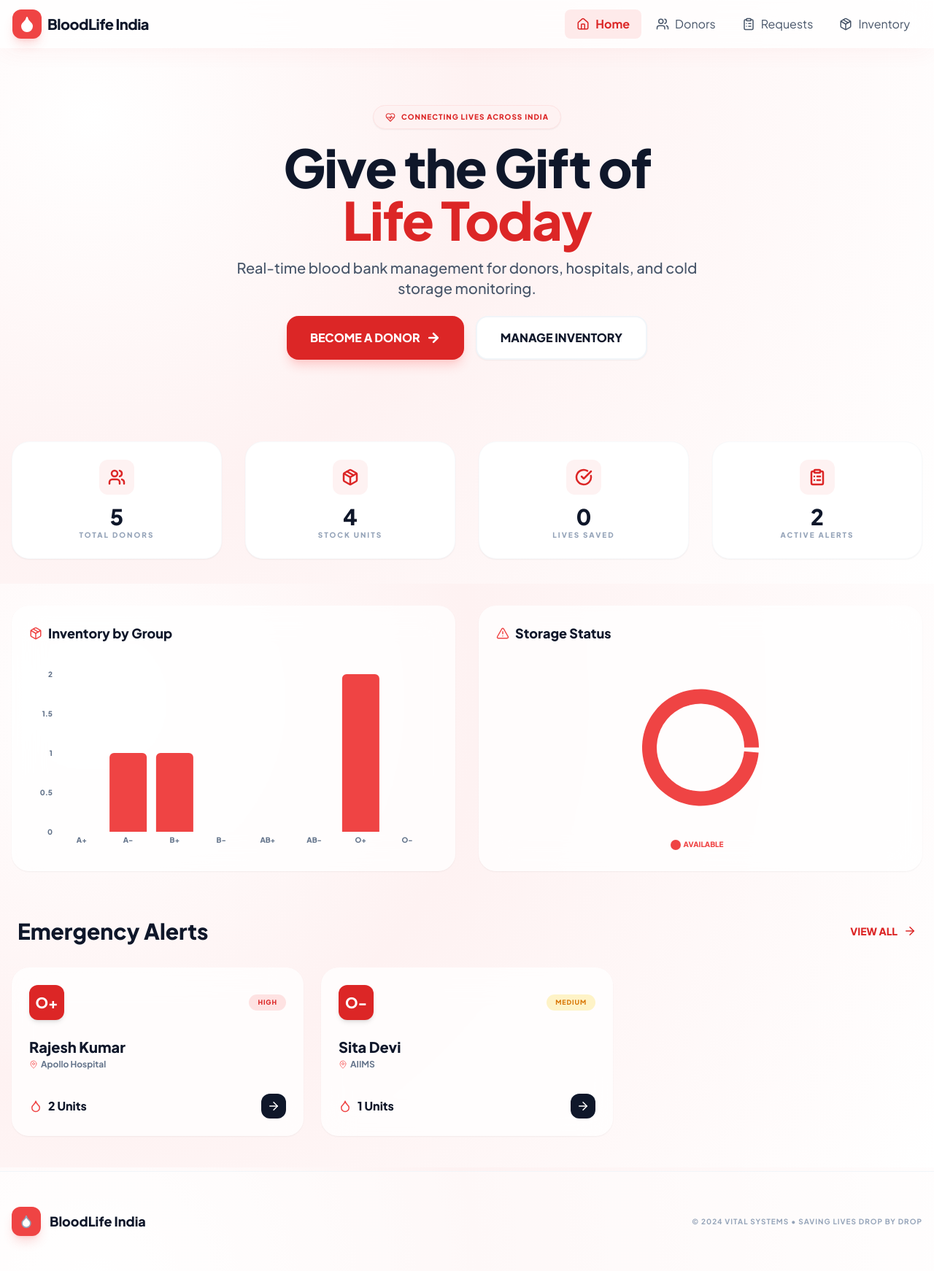
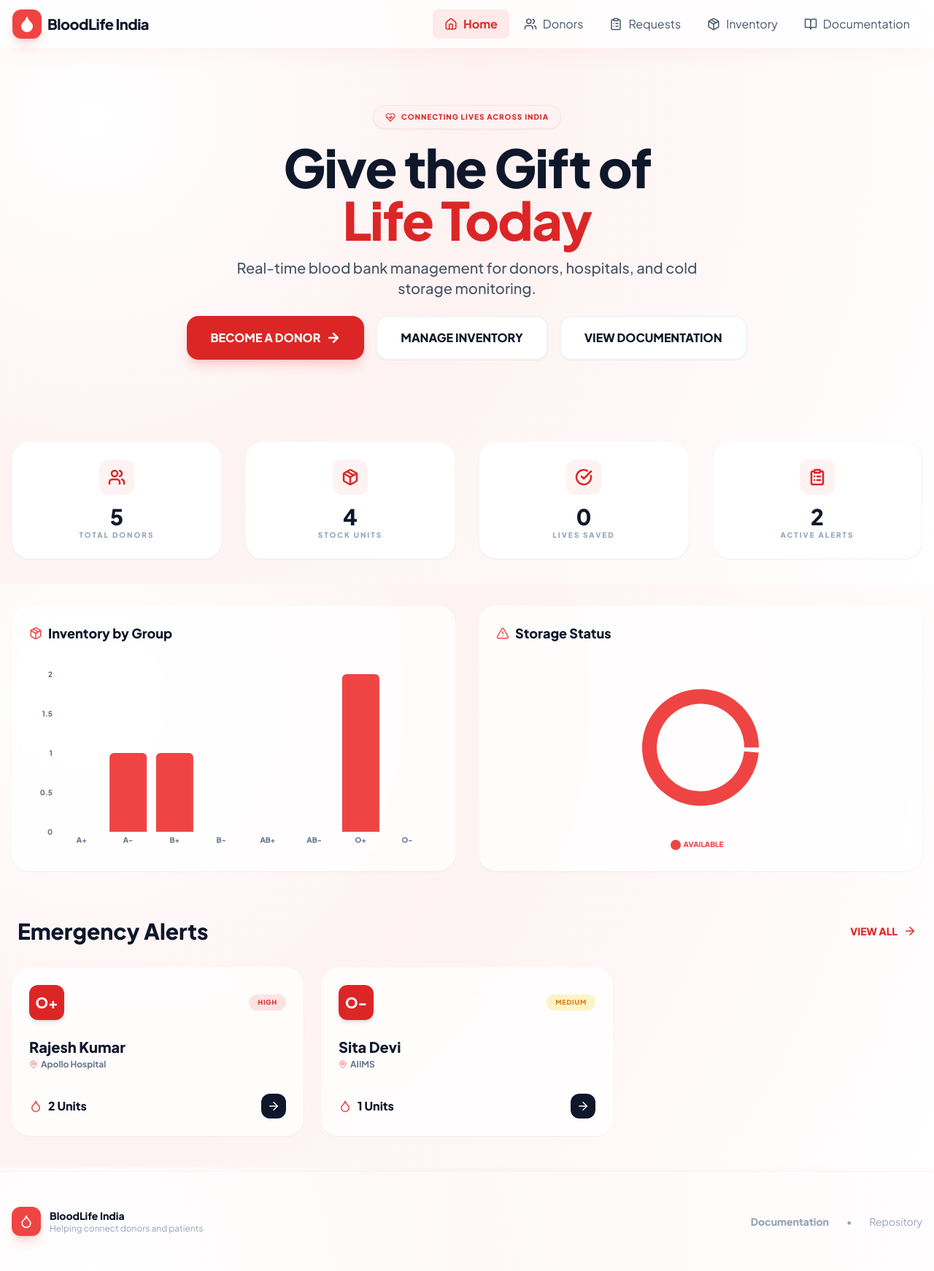
Before and after one commit to KunalGhadge/BloodLife-India-MVP---Blood-Bank-Management-System, a React (Vite) app: page / in a window 1280 px wide. Shown: the whole page at 73% size. Built offline with nearby package versions, Linux system fonts and the light colour scheme.

Commit message:
Update Navbar, Dashboard, and App components

```diff
--- a/App.tsx
+++ b/App.tsx
@@ -1,4 +1,3 @@
-
 import React, { useState, useEffect } from 'react';
 import { Navbar } from './components/layout/Navbar';
 import { Dashboard } from './components/Dashboard';
@@ -10,6 +9,7 @@ import { AppState, Donor, BloodRequest, Match, BloodUnit } from './types';
 import { localDb, initializeDb } from './lib/localDb';
 import { motion, AnimatePresence } from 'framer-motion';
 import confetti from 'canvas-confetti';
+import { Droplet as DropletIcon } from 'lucide-react';
 
 const App: React.FC = () => {
   const [path, setPath] = useState('/');
@@ -83,30 +83,6 @@ const App: React.FC = () => {
       // Update donor last donation date
       if (donor) {
         updateDonor(donor.id, { lastDonation: new Date().toISOString().split('T')[0] });
-
-        // AUTO-ADD TO INVENTORY
-        const newUnit: BloodUnit = {
-          id: Date.now() + Math.random(),
-          unitCode: `BLD-IND-${Math.floor(1000 + Math.random() * 9000)}`,
-          bloodGroup: donor.bloodGroup,
-          donorId: donor.id,
-          volumeMl: 450,
-          collectedAt: new Date().toISOString(),
-          expiresAt: new Date(Date.now() + 42 * 24 * 60 * 60 * 1000).toISOString(),
-          storageLocation: "Fridge A / Shelf 1",
-          status: "available",
-          createdAt: new Date().toISOString()
-        };
-        addBloodUnit(newUnit);
-      }
-
-      // Mark Request Done
-      updateRequest(match.requestId, { status: 'completed' });
-      triggerConfetti();
-    } else if (match.status === 'contacted') {
-      const req = state.requests.find(r => r.id === match.requestId);
-      if (req && req.status === 'pending') {
-        updateRequest(match.requestId, { status: 'matched' });
       }
     }
   };
@@ -161,19 +137,30 @@ const App: React.FC = () => {
             <div className="w-10 h-10 rounded-xl bg-red-500 flex items-center justify-center shadow-lg shadow-red-500/20">
                <DropletIcon size={20} color="white" />
             </div>
-            <span className="font-black text-slate-900 text-lg">BloodLife India</span>
+            <div className="flex flex-col">
+              <span className="font-black text-slate-900">BloodLife India</span>
+              <span className="text-xs">Helping connect donors and patients</span>
+            </div>
           </div>
-          <p className="font-bold uppercase tracking-widest text-[10px]">© 2024 VITAL SYSTEMS • SAVING LIVES DROP BY DROP</p>
+
+          <div className="flex items-center gap-6">
+            <a
+              href="https://blood-life-india-mvp-blood-bank-man.vercel.app/documentation/index.html"
+              target="_blank"
+              rel="noopener noreferrer"
+              className="text-slate-400 hover:text-slate-600 font-black"
+            >
+              Documentation
+            </a>
+
+            <span>•</span>
+
+            <a className="text-slate-400 hover:text-slate-600" href="https://github.com/KunalGhadge/BloodLife-India-MVP---Blood-Bank-Management-System" target="_blank" rel="noopener noreferrer">Repository</a>
+          </div>
         </div>
       </footer>
     </div>
   );
 };
 
-const DropletIcon = ({ size, color }: { size: number, color: string }) => (
-  <svg width={size} height={size} viewBox="0 0 24 24" fill={color} stroke="currentColor" strokeWidth="2" strokeLinecap="round" strokeLinejoin="round">
-    <path d="M12 22a7 7 0 0 0 7-7c0-2-1-3.9-3-5.5s-3.5-4-4-6.5c-.5 2.5-2 4.9-4 6.5C6 11.1 5 13 5 15a7 7 0 0 0 7 7z" />
-  </svg>
-);
-
 export default App;
--- a/components/Dashboard.tsx
+++ b/components/Dashboard.tsx
@@ -1,4 +1,3 @@
-
 import React, { useMemo } from 'react';
 import { motion } from 'framer-motion';
 import { GlassCard } from './ui/GlassCard';
@@ -105,6 +104,16 @@ export const Dashboard: React.FC<DashboardProps> = ({ state, setPath }) => {
           >
             MANAGE INVENTORY
           </button>
+
+          {/* Documentation button - opens absolute Vercel URL in new tab */}
+          <a
+            href="https://blood-life-india-mvp-blood-bank-man.vercel.app/documentation/index.html"
+            target="_blank"
+            rel="noopener noreferrer"
+            className="px-8 py-4 bg-white text-slate-900 rounded-2xl font-black border-2 border-slate-100 hover:border-red-200 transition-all shadow-sm text-base flex items-center gap-2"
+          >
+            VIEW DOCUMENTATION
+          </a>
         </motion.div>
       </section>
 
--- a/components/layout/Navbar.tsx
+++ b/components/layout/Navbar.tsx
@@ -1,6 +1,5 @@
-
 import React, { useState } from 'react';
-import { Droplet, Home, Users, ClipboardList, Menu, X, Package } from 'lucide-react';
+import { Droplet, Home, Users, ClipboardList, Menu, X, Package, BookOpen } from 'lucide-react';
 import { motion, AnimatePresence } from 'framer-motion';
 
 interface NavbarProps {
@@ -16,7 +15,10 @@ export const Navbar: React.FC<NavbarProps> = ({ currentPath, setPath }) => {
     { label: 'Donors', path: '/donors', icon: Users },
     { label: 'Requests', path: '/requests', icon: ClipboardList },
     { label: 'Inventory', path: '/inventory', icon: Package },
+    { label: 'Documentation', path: 'https://blood-life-india-mvp-blood-bank-man.vercel.app/documentation/index.html', icon: BookOpen },
   ];
+
+  const isExternal = (p: string) => /^https?:\/\//.test(p);
 
   return (
     <nav className="fixed top-0 left-0 right-0 z-50 glass border-b border-white/10">
@@ -36,7 +38,22 @@ export const Navbar: React.FC<NavbarProps> = ({ currentPath, setPath }) => {
 
         <div className="hidden md:flex items-center gap-1">
           {navItems.map((item) => {
-            const isActive = currentPath === item.path || (item.path !== '/' && currentPath.startsWith(item.path));
+            const isActive = !isExternal(item.path) && (currentPath === item.path || (item.path !== '/' && currentPath.startsWith(item.path)));
+            if (isExternal(item.path)) {
+              return (
+                <a
+                  key={item.path}
+                  href={item.path}
+                  target="_blank"
+                  rel="noopener noreferrer"
+                  className="flex items-center gap-2 px-4 py-2 rounded-lg transition-all text-slate-600 hover:bg-slate-100"
+                >
+                  <item.icon size={18} />
+                  {item.label}
+                </a>
+              );
+            }
+
             return (
               <button
                 key={item.path}
@@ -73,7 +90,24 @@ export const Navbar: React.FC<NavbarProps> = ({ currentPath, setPath }) => {
             className="md:hidden glass border-t border-white/10 overflow-hidden"
           >
             <div className="flex flex-col p-4 gap-2">
-              {navItems.map((item) => (
+              {navItems.map((item) => {
+                if (isExternal(item.path)) {
+                  return (
+                    <a
+                      key={item.path}
+                      href={item.path}
+                      target="_blank"
+                      rel="noopener noreferrer"
+                      onClick={() => setIsMenuOpen(false)}
+                      className={`flex items-center gap-3 p-3 rounded-xl text-slate-900`}
+                    >
+                      <item.icon size={20} />
+                      {item.label}
+                    </a>
+                  );
+                }
+
+                return (
                   <button
                     key={item.path}
                     onClick={() => {
@@ -87,7 +121,8 @@ export const Navbar: React.FC<NavbarProps> = ({ currentPath, setPath }) => {
                     <item.icon size={20} />
                     {item.label}
                   </button>
-              ))}
+                );
+              })}
             </div>
           </motion.div>
         )}
```
Lines whose indentation alone changed are shown as unchanged.
